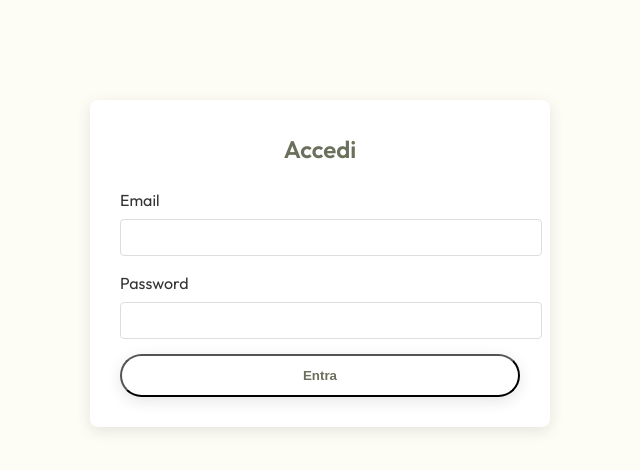
After one commit to maxziro/Yoga-Studio-crm, a PHP site: template src/Views/auth/login.php in a window 1280 px wide. The commit adds this page. Shown: the top 470 px of the page, without its empty margins (320-960 px from the left). Run offline with PHP 8.4, Linux system fonts and the light colour scheme; the template is opened without the code that fills it, so the values that code supplies are empty.

Commit message:
feat(auth): add login system and db config injection

```diff
--- /dev/null
+++ b/src/Views/auth/login.php
@@ -0,0 +1,63 @@
+<!DOCTYPE html>
+<html lang="it">
+
+<head>
+    <meta charset="UTF-8">
+    <meta name="viewport" content="width=device-width, initial-scale=1.0">
+    <title>Login - Parsifal Yoga CRM</title>
+    <link rel="stylesheet" href="/css/style.css">
+    <link href="https://fonts.googleapis.com/css2?family=Outfit:wght@300;400;600&display=swap" rel="stylesheet">
+    <style>
+        .login-container {
+            max-width: 400px;
+            margin: 100px auto;
+            padding: 30px;
+            background: white;
+            border-radius: 8px;
+            box-shadow: 0 4px 15px rgba(0, 0, 0, 0.1);
+        }
+
+        .form-group {
+            margin-bottom: 15px;
+        }
+
+        .form-group label {
+            display: block;
+            margin-bottom: 5px;
+        }
+
+        .form-group input {
+            width: 100%;
+            padding: 10px;
+            border: 1px solid #ddd;
+            border-radius: 4px;
+        }
+
+        .btn-login {
+            width: 100%;
+            cursor: pointer;
+        }
+    </style>
+</head>
+
+<body>
+    <div class="login-container">
+        <h2 style="text-align: center; margin-bottom: 20px; color: var(--primary-color);">Accedi</h2>
+        <?php if (isset($error)): ?>
+            <p style="color: red; text-align: center;"><?php echo $error; ?></p>
+        <?php endif; ?>
+        <form action="/login_post" method="POST">
+            <div class="form-group">
+                <label>Email</label>
+                <input type="email" name="email" required>
+            </div>
+            <div class="form-group">
+                <label>Password</label>
+                <input type="password" name="password" required>
+            </div>
+            <button type="submit" class="cta-button btn-login">Entra</button>
+        </form>
+    </div>
+</body>
+
+</html>
```
Also changed, not shown: config/database.php (+9 -6 lines), database/init.sql (added, +12 -0 lines), public/index.php (+32 -0 lines), src/Controllers/AuthController.php (added, +50 -0 lines), src/Models/User.php (added, +65 -0 lines), .github/workflows/deploy_staging.yml.
